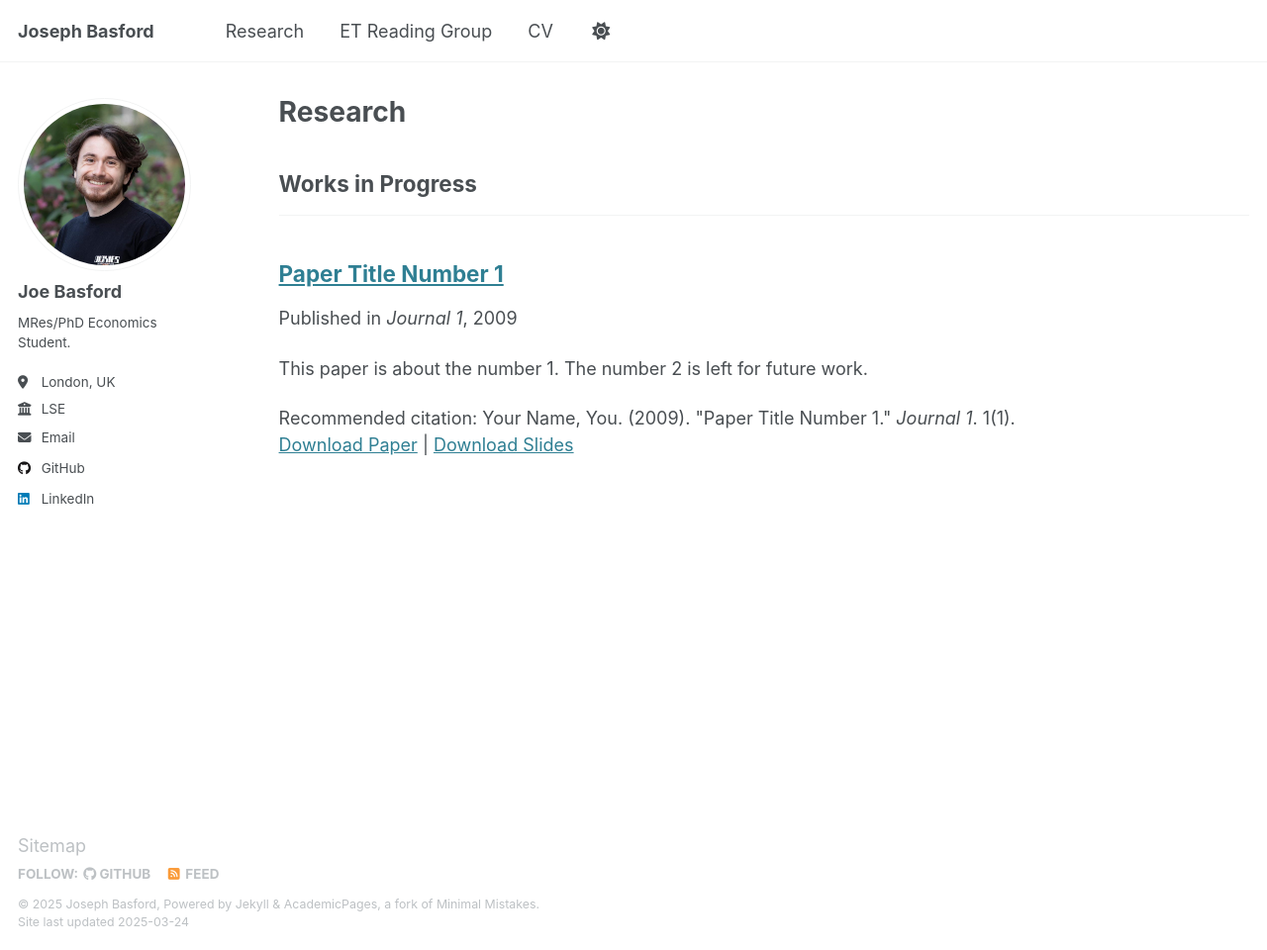
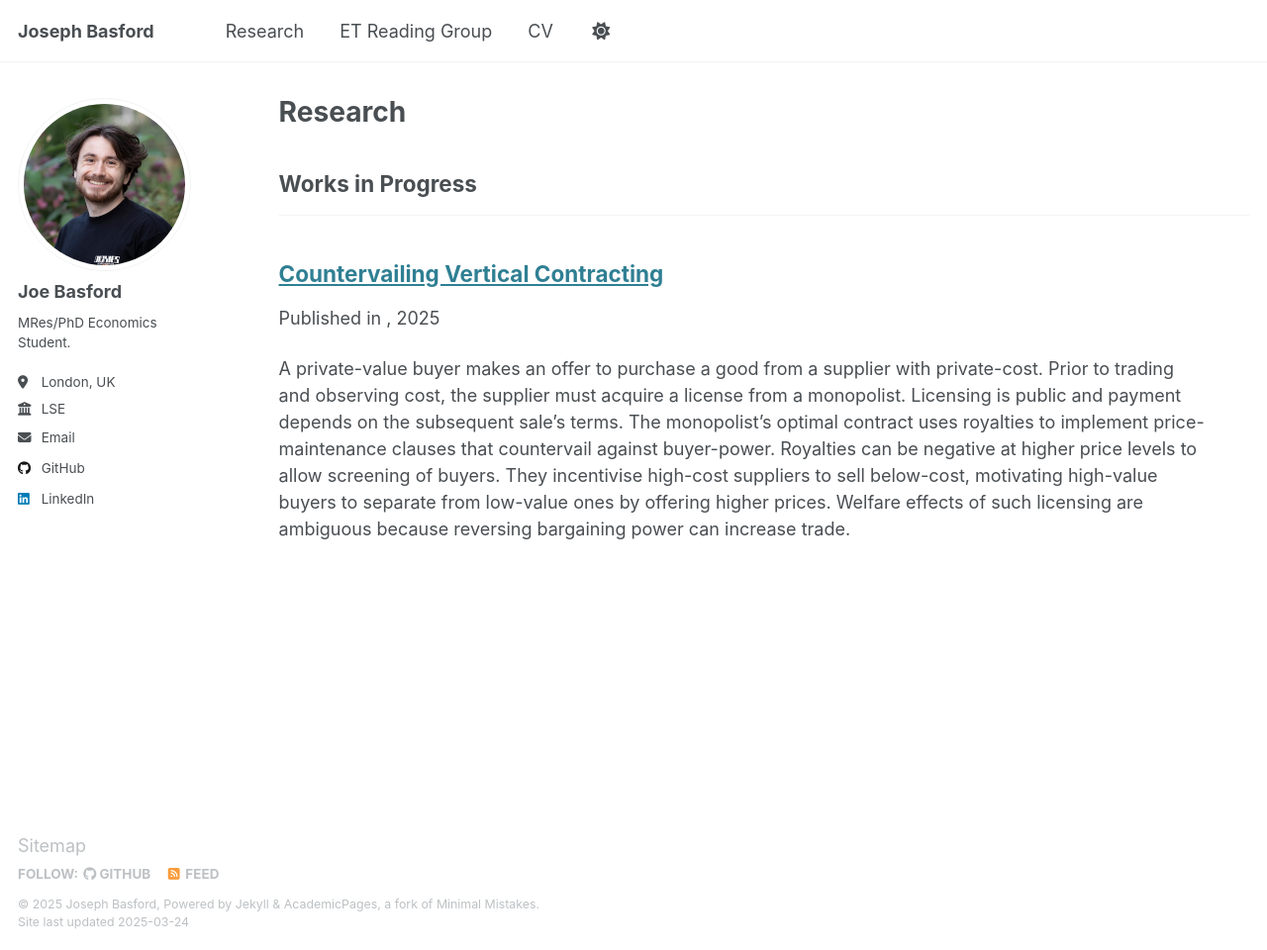
Before and after one commit to Joe-Basford/Joe-Basford.github.io, a Jekyll site: the page built from _pages/research.html, in a window 1280 px wide and 960 px high. Shown: the whole window at 99% size. Built offline with Jekyll 4.4.1, drawn with Linux system fonts in a browser that asks for light colours.

Commit message:
Update 2009-10-01-paper-title-number-1.md

```diff
--- a/_publications/2009-10-01-paper-title-number-1.md
+++ b/_publications/2009-10-01-paper-title-number-1.md
@@ -1,14 +1,10 @@
 ---
-title: "Paper Title Number 1"
+title: "Countervailing Vertical Contracting"
 collection: publications
 category: manuscripts
 permalink: /publication/2009-10-01-paper-title-number-1
-excerpt: 'This paper is about the number 1. The number 2 is left for future work.'
-date: 2009-10-01
-venue: 'Journal 1'
-slidesurl: 'http://academicpages.github.io/files/slides1.pdf'
-paperurl: 'http://academicpages.github.io/files/paper1.pdf'
-citation: 'Your Name, You. (2009). &quot;Paper Title Number 1.&quot; <i>Journal 1</i>. 1(1).'
+excerpt: 'A private-value buyer makes an offer to purchase a good from a supplier with private-cost. Prior to trading and observing cost, the supplier must acquire a license from a monopolist. Licensing is public and payment depends on the subsequent sale’s terms. The monopolist’s optimal contract uses royalties to implement price-maintenance clauses that countervail against buyer-power. Royalties can be negative at higher price levels to allow screening of buyers. They incentivise high-cost suppliers to sell below-cost, motivating high-value buyers to separate from low-value ones by offering higher prices. Welfare effects of such licensing are ambiguous because reversing bargaining power can increase trade.'
+date: 03/2025
 ---
 
 The contents above will be part of a list of publications, if the user clicks the link for the publication than the contents of section will be rendered as a full page, allowing you to provide more information about the paper for the reader. When publications are displayed as a single page, the contents of the above "citation" field will automatically be included below this section in a smaller font.
```
